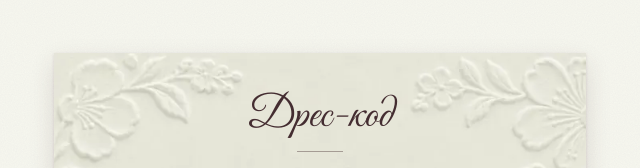
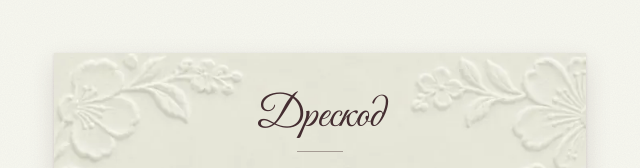
Before and after one commit to lilia-kyrylo-wedding/lilia-kyrylo-wedding.github.io, a plain HTML site: page index.html in a window 1280 px wide. Shown: the part 2031-2199 px from the top of the page, without its empty margins (320-960 px from the left). Drawn offline with nearby package versions, Linux system fonts and the light colour scheme.

Commit message:
Дрескод — разом
Co-Authored-By: Claude Opus 5.5 <noreply@anthropic.com>
Claude-Session: https://claude.ai/code/session_01UuZVckqbFZ7fWDmzuc4wfT

```diff
--- a/index.html
+++ b/index.html
@@ -385,7 +385,7 @@
   </section>
 
   <section class="sheet fade" id="dres-kod">
-    <h2>Дрес-код</h2><div class="orn"></div>
+    <h2>Дрескод</h2><div class="orn"></div>
     <div class="dress">
       <div class="girls">
         <div class="who">Дівчата</div>
```
